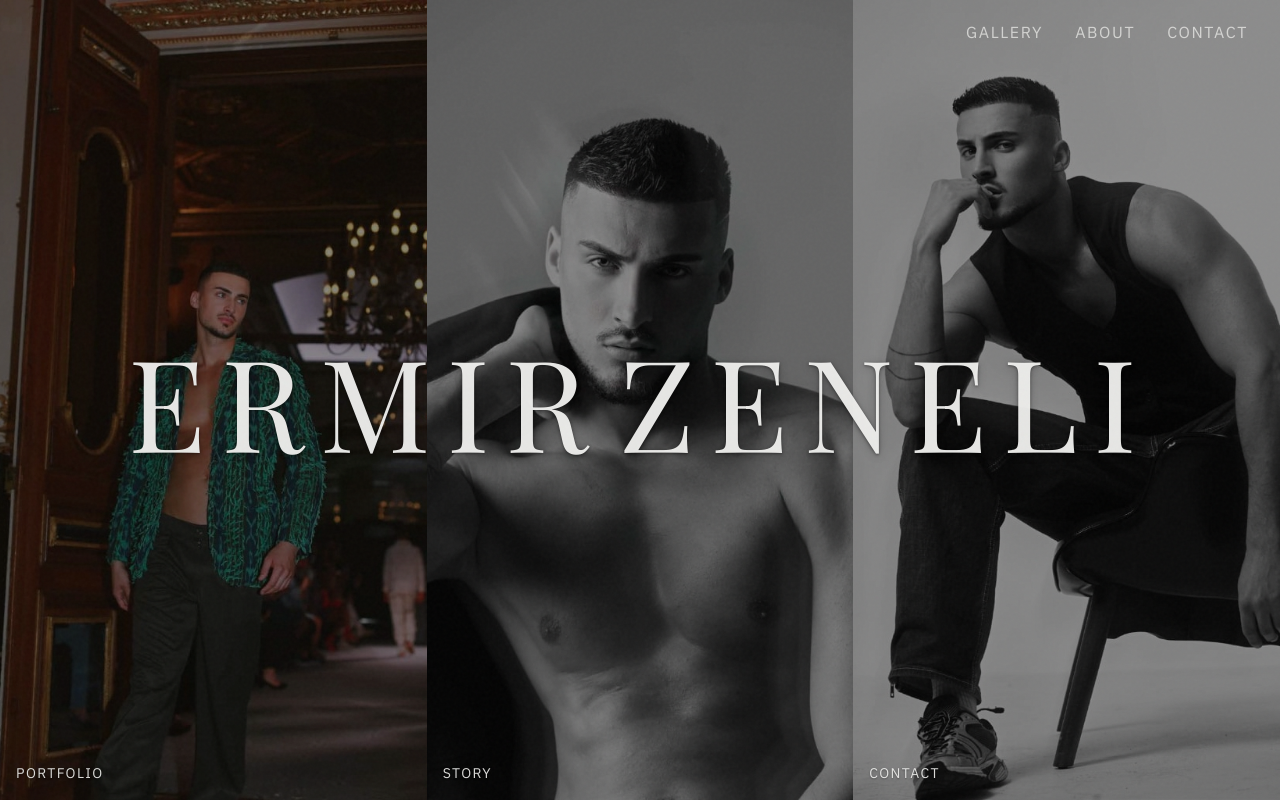
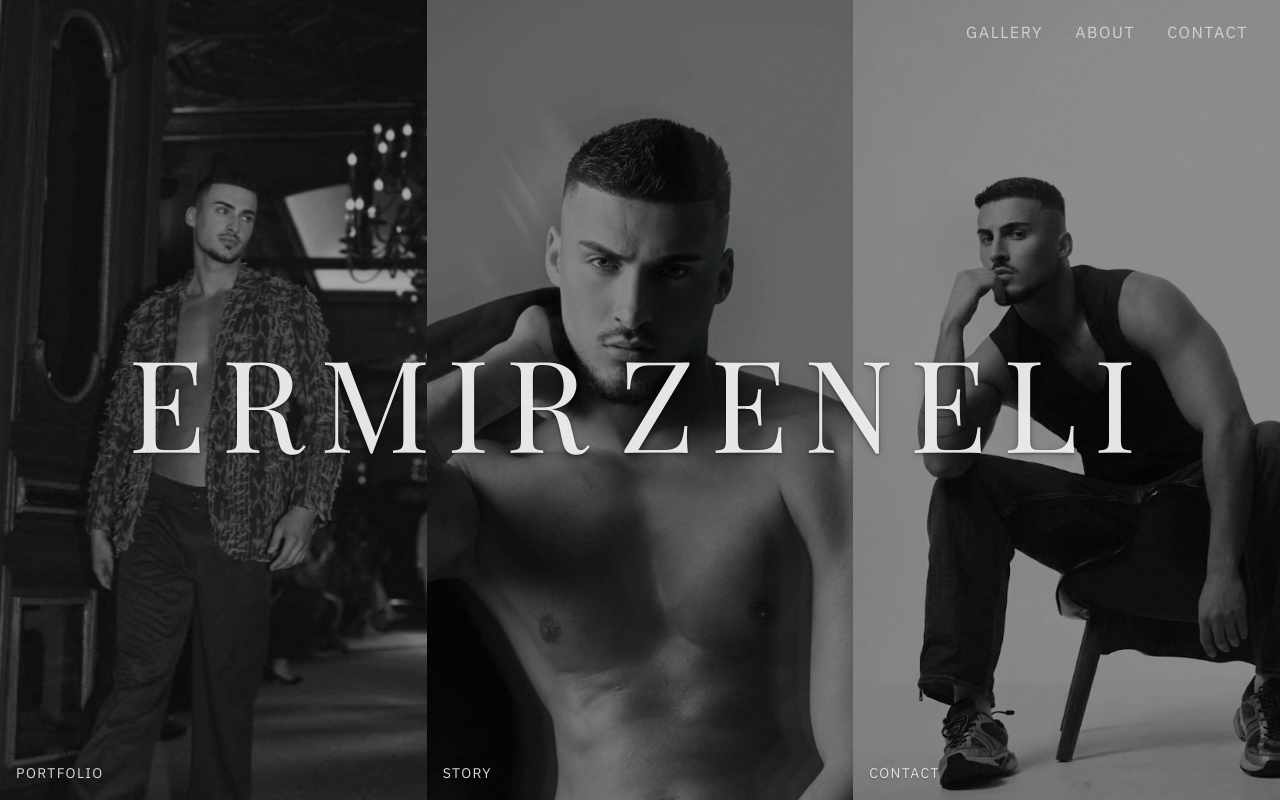
Before and after one commit to kennsorr/ermir-zeneli, a Next.js app: page / in a window 1280 px wide. Built offline with nearby package versions, Linux system fonts and the light colour scheme; a web font is replaced by a local one.

Commit message:
Enhance layout spacing and image handling across About and Contact pages; refine animation easing in Triptych components for smoother transitions.

```diff
--- a/app/about/page.tsx
+++ b/app/about/page.tsx
@@ -17,7 +17,7 @@ export default function AboutPage() {
             <h1 className={PAGE_TITLE_CLASS}>
               Story
             </h1>
-            <div className="mt-6 space-y-3 font-sans text-sm leading-relaxed text-foreground-muted md:space-y-4 md:text-base lg:text-lg">
+            <div className="mt-[70px] space-y-3 font-sans text-sm leading-relaxed text-foreground-muted md:space-y-4 md:text-base lg:text-lg">
               <p>
                 Ermir Zeneli grew up in Albania. He started modeling at 19, when
                 he moved to China—first to Chongqing—and began building his career.
@@ -35,7 +35,7 @@ export default function AboutPage() {
 
           {/* Right: image — constrained size so image scales down and isn’t cropped */}
           <div className="flex min-h-0 items-center justify-center md:justify-end">
-            <figure className="relative aspect-[3/4] w-full max-w-sm overflow-hidden bg-background md:max-w-md">
+            <figure className="relative aspect-[3/4] w-full max-w-[280px] overflow-hidden bg-background md:max-w-sm">
               <StoryImage />
             </figure>
           </div>
--- a/app/contact/page.tsx
+++ b/app/contact/page.tsx
@@ -30,7 +30,7 @@ export default function ContactPage() {
         <h1 className={PAGE_TITLE_CLASS}>
           Contact
         </h1>
-        <ul className="mt-8 flex flex-col gap-8 font-sans md:gap-10">
+        <ul className="mt-[62px] flex flex-col gap-8 font-sans md:gap-10">
           {links.map(({ label, handle, href }) => (
             <li key={label}>
               <a
--- a/src/components/TriptychHero.tsx
+++ b/src/components/TriptychHero.tsx
@@ -27,11 +27,11 @@ export function TriptychHero() {
 
   const nameOpacity = useTransform(loadProgress, (v) => {
     const t = Math.min(1, v / NAME_PROGRESS_END);
-    return t * t; // ease-in (quadratic): slow start, faster finish
+    return t * t * t * t; // quartic ease-in: very soft start, clear hard stop at end
   });
   const nameScale = useTransform(loadProgress, (v) => {
     const t = Math.min(1, v / NAME_PROGRESS_END);
-    return 0.88 + 0.12 * (t * t); // same ease-in for scale
+    return 0.88 + 0.12 * (t * t * t * t); // same curve for scale
   });
   /** Black layer over the text fades out so the name appears to emerge from the dark */
   const darkVeilOpacity = useTransform(loadProgress, [0, NAME_PROGRESS_END], [1, 0]);
--- a/src/components/TriptychPanel.tsx
+++ b/src/components/TriptychPanel.tsx
@@ -9,11 +9,11 @@ import type { HomePanel } from "@/content/home";
 const LINE_DURATION = 0.7;
 const LINE_EASE = [0.22, 0.61, 0.36, 1] as const;
 
-/** Panel reveals start only after the name animation (progress > NAME_PROGRESS_END). */
+/** Panel reveals start after name animation + ~0.3s pause (progress 0.46+). */
 const LOAD_REVEAL_RANGES: [number, number][] = [
-  [0.4, 0.65],
-  [0.45, 0.75],
-  [0.5, 0.85],
+  [0.46, 0.71],
+  [0.51, 0.81],
+  [0.56, 0.91],
 ];
 
 type TriptychPanelProps = HomePanel & {
@@ -51,7 +51,9 @@ export function TriptychPanel({
   const lineTop = useTransform(progress, (v) => `${v * 100}%`);
   const lineOpacity = useTransform(progress, [0, 0.02], [0, 1]); // hidden at top when not animating
   const hoverClipPath = useTransform(progress, (v) => `inset(${(1 - v) * 100}% 0 0 0)`);
-  const scale = useTransform(progress, [0, 1], [1, 1.03]);
+  /** First panel: base zoom 1.2; others: 1. Hover adds slight scale on top. */
+  const baseZoom = panelIndex === 0 ? 1.2 : 1;
+  const scale = useTransform(progress, [0, 1], [baseZoom, baseZoom * 1.03]);
 
   const oneMotion = useMotionValue(1);
   const progressForReveal = loadProgress ?? oneMotion;
@@ -153,19 +155,29 @@ export function TriptychPanel({
 
       {/* Image block — always visible; black overlay on top does the reveal */}
       <motion.div className="absolute inset-0 overflow-hidden">
-      {/* Image container: scale subtly when revealed */}
+      {/* Image container: scale subtly when revealed; first panel shifted up 63px so full bottom is visible */}
       <motion.div
         className="absolute inset-0 origin-center"
-        style={{ scale }}
+        style={{ scale, y: panelIndex === 0 ? -63 : 0 }}
       >
-        {/* Default image — always visible underneath */}
+        {/* Default image — always visible underneath; first panel slightly brighter to reduce darkness; first panel anchored to bottom so bottom of image is visible */}
         <Image
           src={defaultSrc}
           alt=""
           fill
           sizes="33vw"
           className="object-cover"
-          style={{ filter: grayscaleFilter ? "grayscale(1) contrast(1)" : "contrast(1)" }}
+          style={{
+            ...(panelIndex === 0 && { objectPosition: "center bottom" }),
+            filter:
+              panelIndex === 0
+                ? grayscaleFilter
+                  ? "grayscale(1) contrast(1) brightness(1.1)"
+                  : "contrast(1) brightness(1.1)"
+                : grayscaleFilter
+                  ? "grayscale(1) contrast(1)"
+                  : "contrast(1)",
+          }}
           onError={() => setImageError(true)}
           priority
         />
@@ -185,6 +197,7 @@ export function TriptychPanel({
             sizes="33vw"
             className="object-cover"
             style={{
+              ...(panelIndex === 0 && { objectPosition: "center bottom" }),
               filter: grayscaleFilter
                 ? "grayscale(1) contrast(1.12) brightness(1.06)"
                 : "contrast(1.12) brightness(1.06)",
@@ -211,7 +224,7 @@ export function TriptychPanel({
         aria-hidden
       >
         <motion.div
-          className="absolute inset-0 bg-black/45"
+          className={`absolute inset-0 ${panelIndex === 0 ? "bg-black/35" : "bg-black/45"}`}
           initial={false}
           animate={{ opacity: isHovered ? 0 : 1 }}
           transition={{ duration: 0.35, ease: "easeOut" }}
--- a/src/content/home.ts
+++ b/src/content/home.ts
@@ -10,6 +10,7 @@ export const homePanels = [
     href: "/gallery",
     image: "/images/hero/panel-1.jpg",
     imageHover: "/images/hero/panel-1-hover.jpg",
+    grayscaleFilter: true,
   },
   {
     id: "story",
@@ -22,9 +23,9 @@ export const homePanels = [
     id: "contact",
     label: "Contact",
     href: "/contact",
-    image: "/images/hero/panel-3.jpg",
-    imageHover: "/images/hero/panel-3-hover.jpg",
-    /** Apply grayscale via CSS so this panel (first image) displays B&W. */
+    image: "/images/hero/panel-3.png",
+    imageHover: "/images/hero/panel-3-hover.png",
+    /** Apply grayscale via CSS so this panel displays B&W. */
     grayscaleFilter: true,
   },
 ] as const;
```
Also changed, not shown: public/images/hero/panel-3-hover.png (added), public/images/hero/panel-3.png (added).
